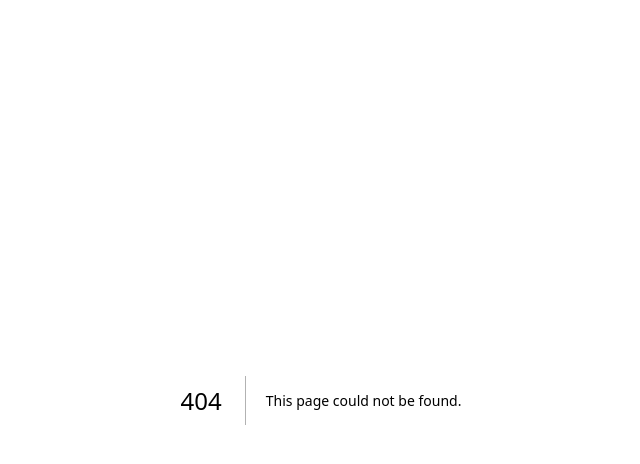
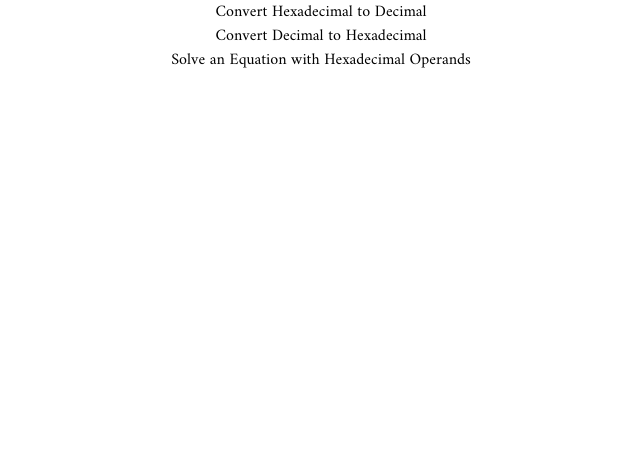
Before and after one commit to armichaud/personal_site, a Next.js app: page /hex_trainer in a window 1280 px wide. Before the commit this address had no page. Shown: the top 464 px of the page, without its empty margins (319-959 px from the left). Built offline with nearby package versions, Linux system fonts and the light colour scheme.

Commit message:
Start hext trainer page

```diff
--- /dev/null
+++ b/src/app/hex_trainer/page.tsx
@@ -0,0 +1,21 @@
+"use client";
+
+import { useState } from "react"
+
+enum Training {
+    HEX_TO_DEC = "Convert Hexadecimal to Decimal",
+    DEC_TO_HEX = "Convert Decimal to Hexadecimal",
+    SOLVE_EQ = "Solve an Equation with Hexadecimal Operands",
+}
+
+
+
+const HexTrainer = (): JSX.Element => {
+    const [selectedTraining, setSelectedTraining] = useState<Training | null>(null);
+
+    return <>
+        {Object.values(Training).map(training => <button>{training}</button>)}
+    </>
+}
+
+export default HexTrainer;
```
